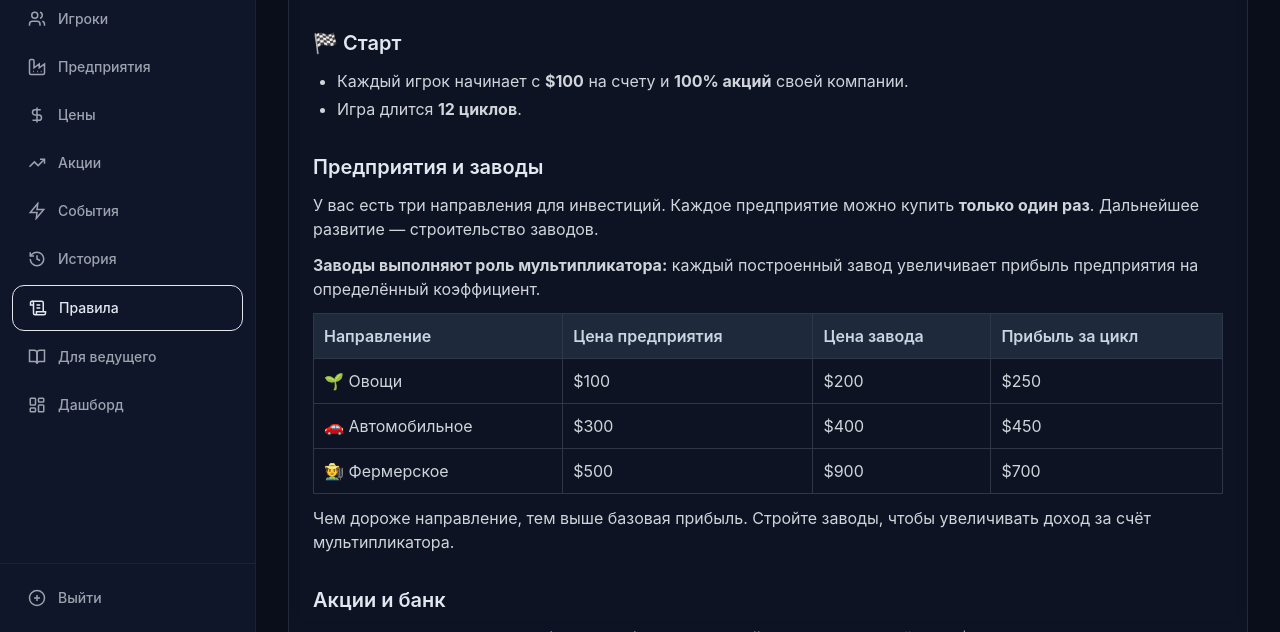
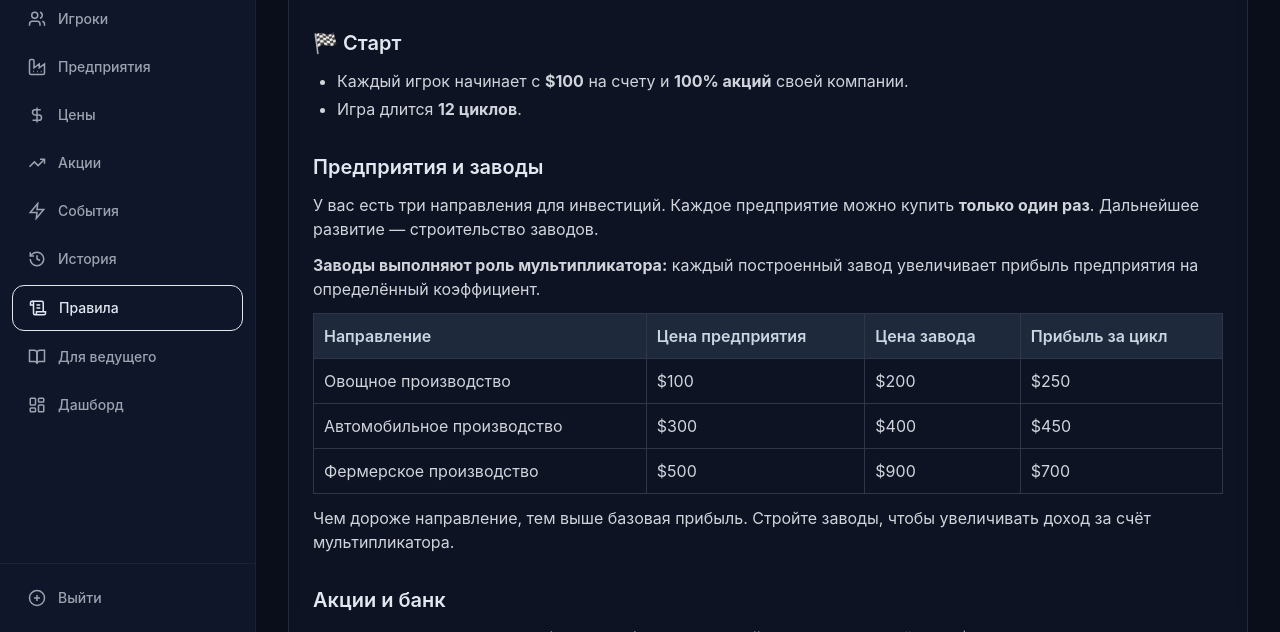
Before and after one commit to andr5ui/equty-tycoon-game-demo, a plain HTML site: page rules.html in a window 1280 px wide. Shown: the part 168-800 px from the top of the page. Drawn offline with nearby package versions, Linux system fonts and the light colour scheme.

Commit message:
Update rules.html

```diff
--- a/rules.html
+++ b/rules.html
@@ -139,9 +139,9 @@
                                     <tr><th>Направление</th><th>Цена предприятия</th><th>Цена завода</th><th>Прибыль за цикл</th></tr>
                                 </thead>
                                 <tbody>
-                                    <tr><td>🌱 Овощи</td><td>$100</td><td>$200</td><td>$250</td></tr>
-                                    <tr><td>🚗 Автомобильное</td><td>$300</td><td>$400</td><td>$450</td></tr>
-                                    <tr><td>🧑‍🌾 Фермерское</td><td>$500</td><td>$900</td><td>$700</td></tr>
+                                    <tr><td>Овощное производство</td><td>$100</td><td>$200</td><td>$250</td></tr>
+                                    <tr><td>Автомобильное производство</td><td>$300</td><td>$400</td><td>$450</td></tr>
+                                    <tr><td>Фермерское производство</td><td>$500</td><td>$900</td><td>$700</td></tr>
                                 </tbody>
                             </table>
                         </div>
```
